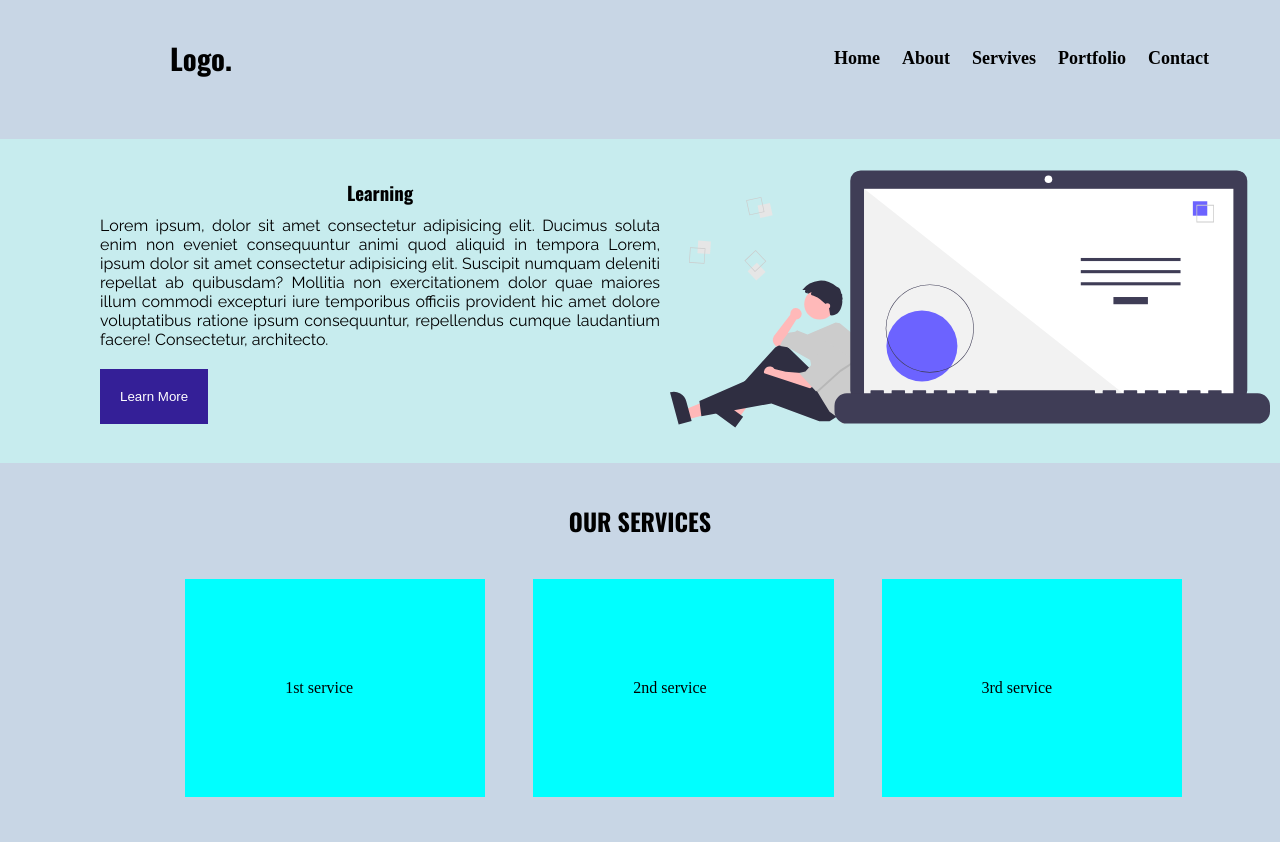
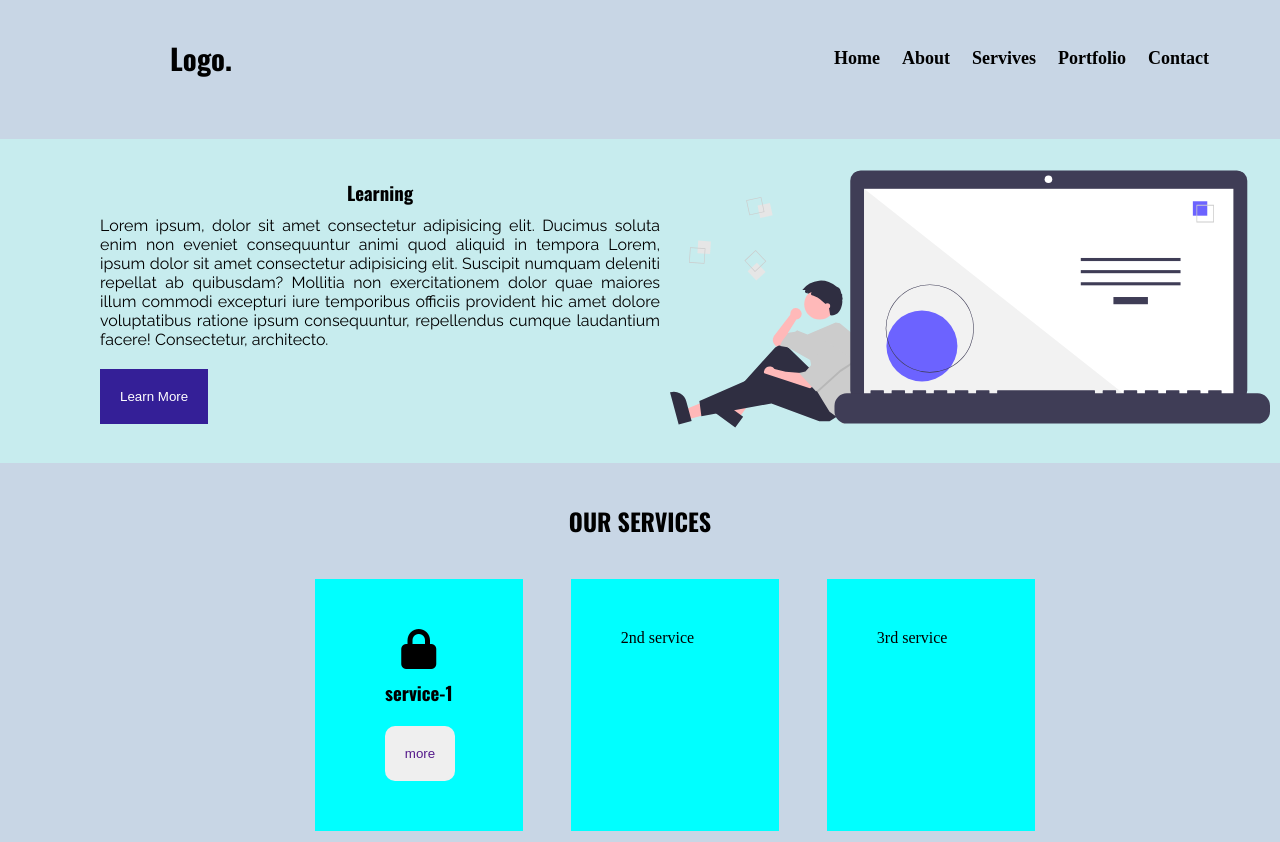
Before and after one commit to athul457/learning-site, a plain HTML site: page index.html in a window 1280 px wide. Shown: the part 83-925 px from the top of the page. Drawn offline with nearby package versions, Linux system fonts and the light colour scheme.

Commit message:
service section modified

```diff
--- a/index.html
+++ b/index.html
@@ -74,7 +74,11 @@
     </div>
     <div class="service_container center">
       <div class="service_grid ">
-        <div class="">1st service</div>
+        <div class="service-1">
+          <p><i class="fa-solid fa-lock"></i></p>
+          <h3 style="text-align: center;">service-1</h3>
+          <button class="btn"><a href="">more</a></button>
+        </div>
         <div class="">2nd service</div>
         <div class="">3rd service</div>
         <div class="">4th service</div>
--- a/style.css
+++ b/style.css
@@ -177,6 +177,7 @@ ul li{
 }
 .service_container{
   margin-top: 40px;
+  margin-right: 20px;
 }
 .service_grid{
   display: grid;
@@ -184,8 +185,20 @@ ul li{
   gap: 3rem;
 }
 .service_grid div{
-  padding: 100px;
+  padding: 50px;
   background-color: aqua;
 }
 
+.service-1 p{
+  display: flex;
+  align-items: center;
+  justify-content: center;
+  font-size: 40px;
+  margin-bottom: 10px;
+}
+.service-1 button{
+  margin-left: 20px;
+  margin-top: 20px;
+}
+
 /* Service area ends here */
```
